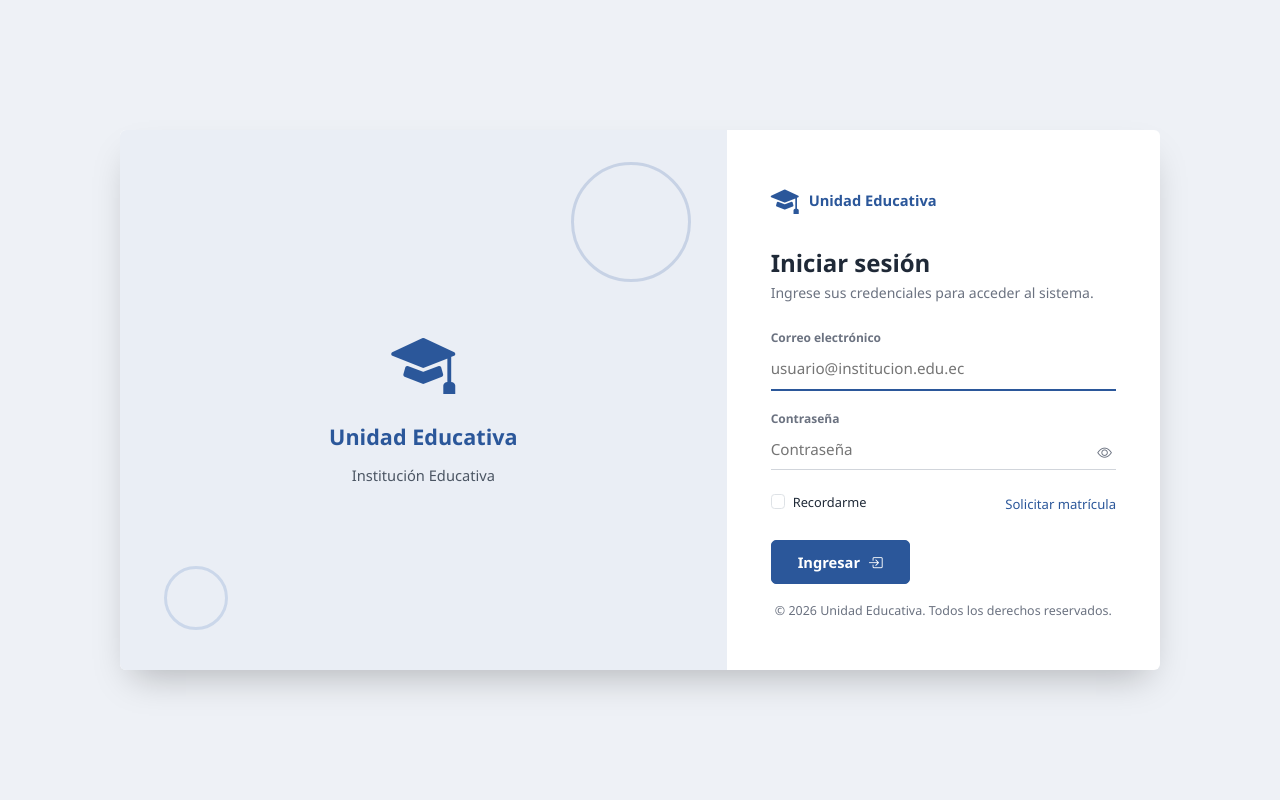
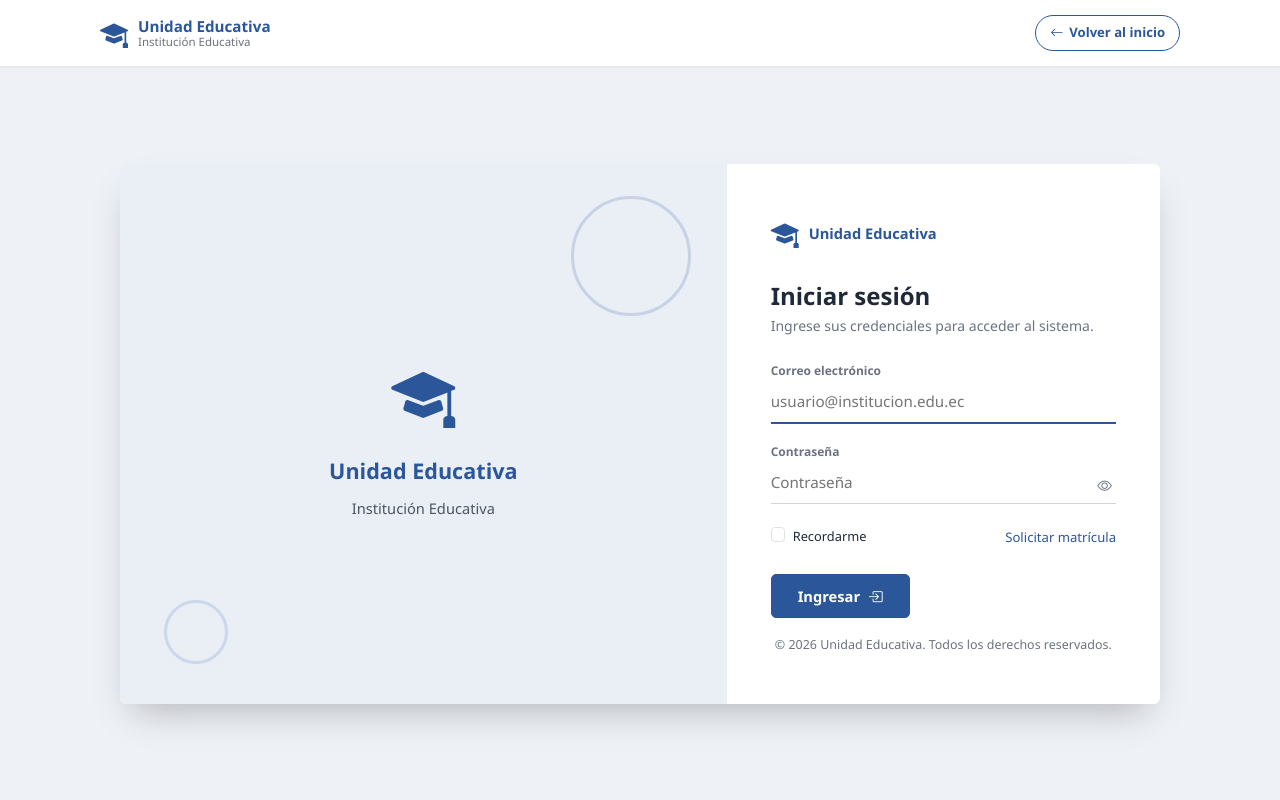
Before and after one commit to zyjec1983/gestion-escolar, a Laravel app: page /login in a window 1280 px wide. Run offline with Laravel 12, Linux system fonts and the light colour scheme; data comes from the database, SQL or seed files in the repository; data that the repository does not hold is empty.

Commit message:
Agregar barra superior con regreso al inicio en el login
El login muestra el nombre y logo institucional y un boton Volver al inicio que lleva al portal publico, sin alterar el diseno de dos columnas.

```diff
--- a/ESTADO_ROLES_MODULOS.txt
+++ b/ESTADO_ROLES_MODULOS.txt
@@ -567,7 +567,9 @@ incorporarán después si se requieren.
   Vista: resources/views/auth/login.blade.php
   Columna izquierda con carrusel administrable y columna derecha con el
   formulario. Usa la paleta y el tamaño de fuente activos, el nombre y el logo
-  institucional y el logo como favicon. Incluye mostrar/ocultar contraseña.
+  institucional y el logo como favicon. Incluye mostrar/ocultar contraseña y
+  una barra superior con la identidad institucional y el botón "Volver al
+  inicio" que lleva al portal público.
 
 - Selección de perfil al iniciar sesión .................. (ready)
   Ruta: GET /perfil/seleccionar
--- a/resources/views/auth/login.blade.php
+++ b/resources/views/auth/login.blade.php
@@ -37,8 +37,83 @@
             color: #1f2937;
             background: #eef1f6;
             display: flex;
+            flex-direction: column;
+        }
+        /* Barra superior: identidad institucional y regreso al portal. */
+        .login-topbar {
+            background: #fff;
+            border-bottom: 1px solid #e5e7eb;
+            box-shadow: 0 1px 3px rgba(15, 23, 42, .04);
+        }
+        .login-topbar-inner {
+            max-width: 1120px;
+            margin: 0 auto;
+            padding: 12px 20px;
+            display: flex;
+            align-items: center;
+            justify-content: space-between;
+            gap: 16px;
+        }
+        .login-topbar-brand {
+            display: flex;
+            align-items: center;
+            gap: 10px;
+            color: var(--login-brand);
+            text-decoration: none;
+            min-width: 0;
+        }
+        .login-topbar-brand:hover { color: var(--login-brand-hover); }
+        .login-topbar-brand img {
+            height: 38px;
+            width: 38px;
+            object-fit: contain;
+            border-radius: 6px;
+        }
+        .login-topbar-brand .brand-text {
+            display: flex;
+            flex-direction: column;
+            line-height: 1.2;
+            min-width: 0;
+        }
+        .login-topbar-brand strong {
+            font-size: .95rem;
+            white-space: nowrap;
+            overflow: hidden;
+            text-overflow: ellipsis;
+        }
+        .login-topbar-brand small {
+            color: #6b7280;
+            font-size: .72rem;
+            white-space: nowrap;
+            overflow: hidden;
+            text-overflow: ellipsis;
+        }
+        .btn-back-home {
+            display: inline-flex;
+            align-items: center;
+            gap: 6px;
+            border: 1px solid var(--login-brand);
+            color: var(--login-brand);
+            background: transparent;
+            font-weight: 600;
+            font-size: .82rem;
+            padding: 7px 14px;
+            border-radius: 999px;
+            text-decoration: none;
+            white-space: nowrap;
+            transition: background .2s, color .2s;
+        }
+        .btn-back-home:hover,
+        .btn-back-home:focus {
+            background: var(--login-brand);
+            color: var(--login-text);
+        }
+        .login-main {
+            flex: 1;
+            display: flex;
             align-items: center;
             justify-content: center;
+            width: 100%;
             padding: 24px 16px;
         }
         .login-shell {
@@ -253,14 +328,45 @@
             .login-form-panel { padding: 34px 26px; }
         }
         @media (max-width: 575.98px) {
-            body { padding: 12px; }
+            .login-main { padding: 12px; }
+            .login-topbar-inner { padding: 10px 14px; }
+            .login-topbar-brand small { display: none; }
+            .btn-back-home { padding: 6px 11px; font-size: .78rem; }
             .login-visual { min-height: 200px; }
             .login-form-panel { padding: 26px 20px; }
         }
     </style>
 </head>
 <body>
-    <main class="login-shell">
+    {{--
+        Barra superior del login.
+
+        Qué hace: muestra la identidad institucional y un botón para volver al
+        portal público sin salir de la pantalla de acceso.
+        Conecta con: App\Models\Institucion y la ruta welcome.
+        Ruta: GET /login.
+    --}}
+    <header class="login-topbar">
+        <div class="login-topbar-inner">
+            <a href="{{ route('welcome') }}" class="login-topbar-brand" title="Ir al inicio">
+                @if(!empty($institucion?->logo_path))
+                <img src="{{ $institucion->logoUrl() }}" alt="Logo {{ $nombreInstitucion }}">
+                @else
+                <i class="bi bi-mortarboard-fill fs-3"></i>
+                @endif
+                <span class="brand-text">
+                    <strong>{{ $nombreInstitucion }}</strong>
+                    <small>{{ $subtituloInstitucion }}</small>
+                </span>
+            </a>
+            <a href="{{ route('welcome') }}" class="btn-back-home">
+                <i class="bi bi-arrow-left"></i> Volver al inicio
+            </a>
+        </div>
+    </header>
+
+    <main class="login-main">
+        <div class="login-shell">
         <div class="login-card">
             {{-- ============ COLUMNA IZQUIERDA: CARRUSEL ============ --}}
             <section class="login-visual" aria-label="Presentación institucional">
@@ -368,6 +474,7 @@
                     &copy; {{ date('Y') }} {{ $nombreInstitucion }}. Todos los derechos reservados.
                 </div>
             </section>
+            </div>
         </div>
     </main>
 
```
Also changed, not shown: tests/Feature/Auth/LoginTest.php (+2 -0 lines).
